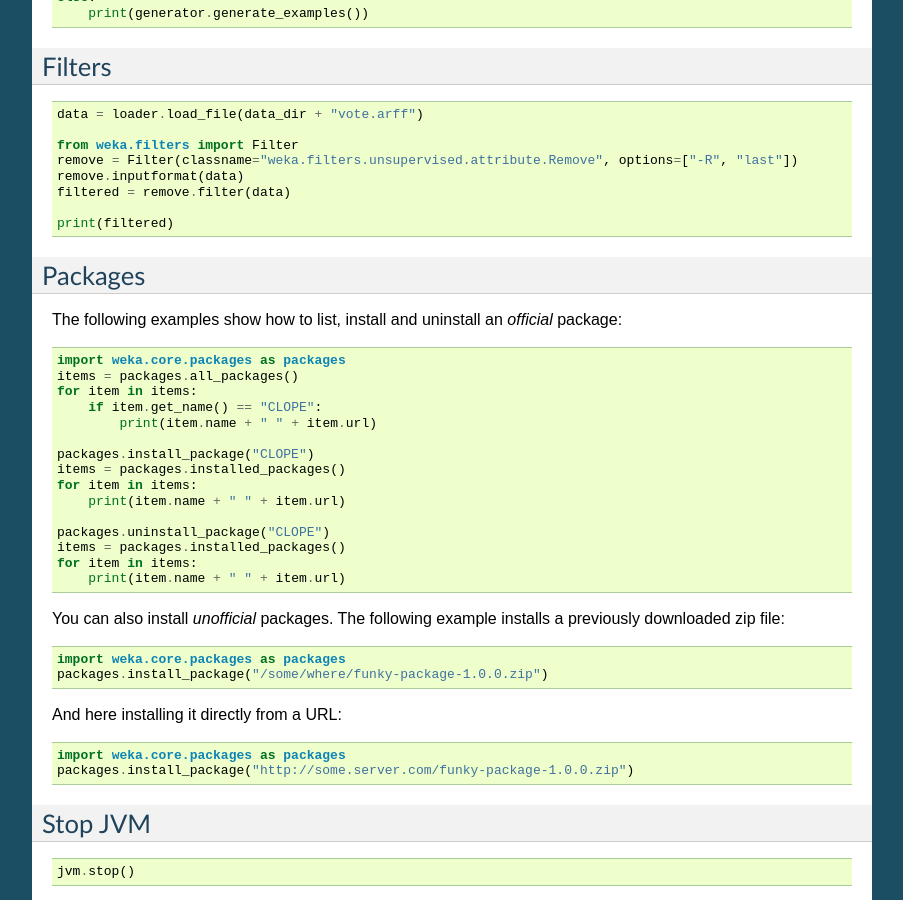
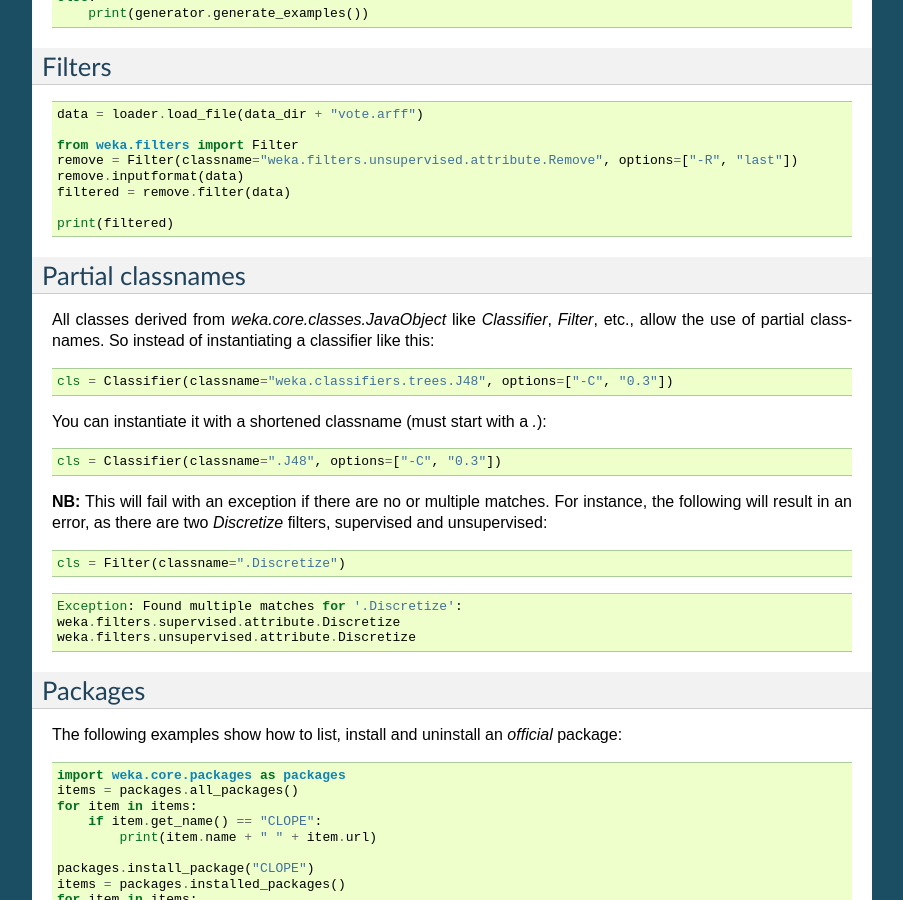
Before and after one commit to fracpete/python-weka-wrapper, a Sphinx documentation site: the page built from doc/source/examples.rst, in a window 1280 px wide and 900 px high, scrolled down 5510 px. Shown: the whole window, without its empty margins (198-1101 px from the left). Built offline with Sphinx 7.4.7, drawn with Linux system fonts in a browser that asks for light colours.

Commit message:
added support for partial classnames like '.J48' when instantiating objects

```diff
--- a/CHANGES.rst
+++ b/CHANGES.rst
@@ -5,6 +5,11 @@
 -------------------
 
 - added `check_for_modified_class_attribute` method to `FilterClassifier` class
+- added `complete_classname` method to `weka.core.classes` module, which allows
+  completion of partial classnames like `.J48` to `weka.classifiers.trees.J48`
+  if there is a unique match; `JavaObject.new_instance` and `JavaObject.check_type`
+  now make use of this functionality, allowing for instantiations like
+  `Classifier(cls=".J48")`
 - ...
 
 
--- a/doc/source/examples.rst
+++ b/doc/source/examples.rst
@@ -395,6 +395,37 @@
    print(filtered)
 
 
+Partial classnames
+------------------
+
+All classes derived from `weka.core.classes.JavaObject` like `Classifier`, `Filter`, etc.,
+allow the use of partial classnames. So instead of instantiating a classifier like this:
+
+.. code-block:: python
+
+   cls = Classifier(classname="weka.classifiers.trees.J48", options=["-C", "0.3"])
+
+You can instantiate it with a shortened classname (must start with a `.`):
+
+.. code-block:: python
+
+   cls = Classifier(classname=".J48", options=["-C", "0.3"])
+
+**NB:** This will fail with an exception if there are no or multiple matches.
+For instance, the following will result in an error, as there are two `Discretize`
+filters, supervised and unsupervised:
+
+.. code-block:: python
+
+   cls = Filter(classname=".Discretize")
+
+.. code-block::
+
+   Exception: Found multiple matches for '.Discretize':
+   weka.filters.supervised.attribute.Discretize
+   weka.filters.unsupervised.attribute.Discretize
+
+
 Packages
 --------
 
```
Also changed, not shown: 1 other file.
